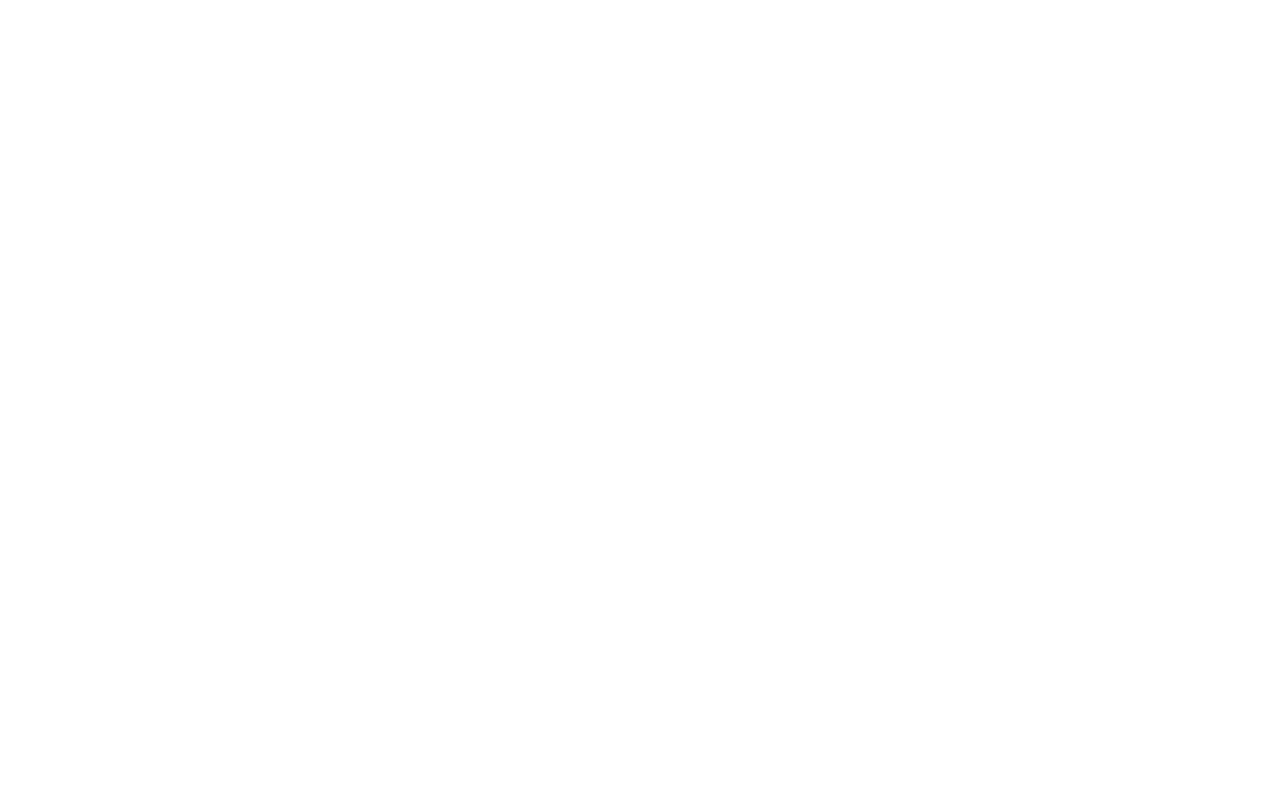
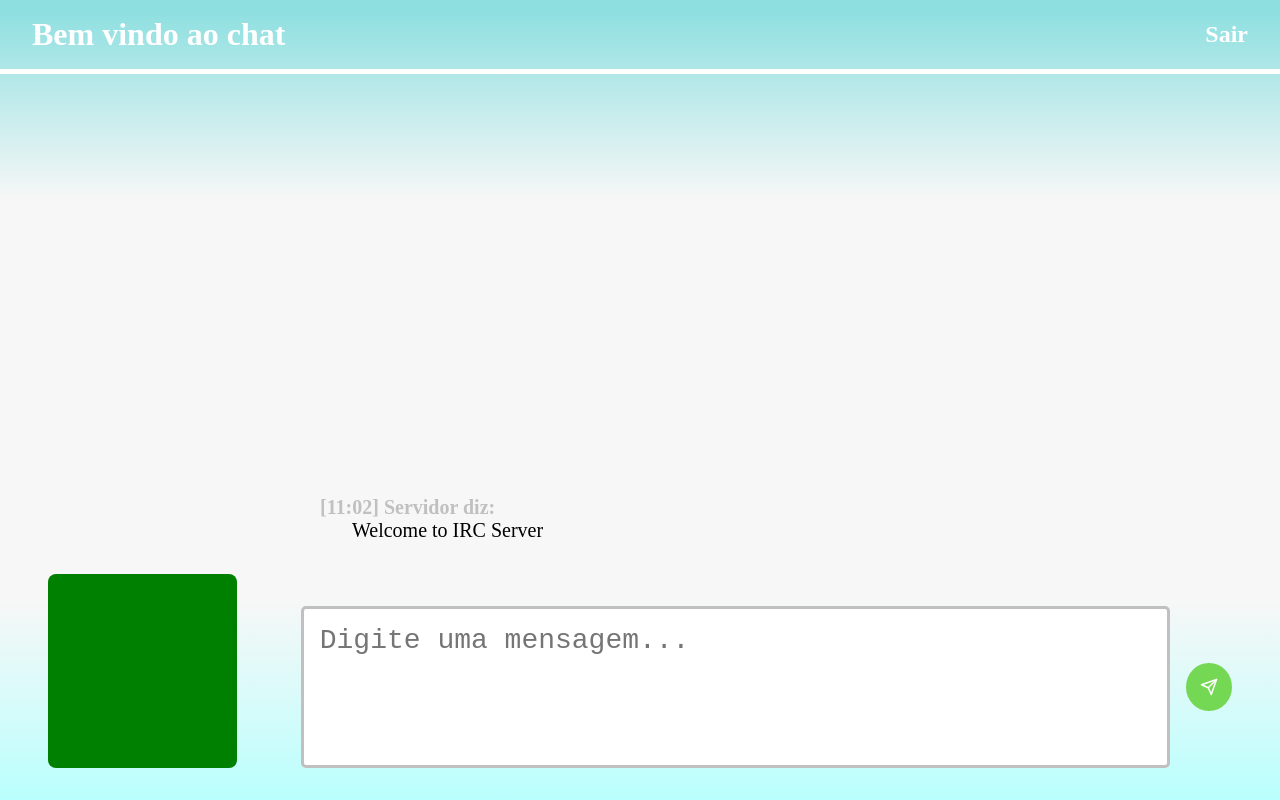
Before and after one commit to gustavo-oo/irc, a React (Create React App) app in the folder client/: page / in a window 1280 px wide. Built offline with nearby package versions, Linux system fonts and the light colour scheme.

Commit message:
:sparkles: chat screen

```diff
--- a/client/package.json
+++ b/client/package.json
@@ -8,6 +8,7 @@
     "@testing-library/user-event": "^13.5.0",
     "react": "^18.2.0",
     "react-dom": "^18.2.0",
+    "react-icons": "^4.7.1",
     "react-scripts": "5.0.1",
     "web-vitals": "^2.1.4"
   },
--- a/client/src/App.css
+++ b/client/src/App.css
@@ -0,0 +1,4 @@
+* {
+    box-sizing: border-box;
+    margin: 0;
+}
--- a/client/src/App.js
+++ b/client/src/App.js
@@ -1,8 +1,10 @@
 import './App.css';
+import ChatScreen from './Components/Chat';
 
 function App() {
   return (
     <div className="App">
+      <ChatScreen />
     </div>
   );
 }
--- /dev/null
+++ b/client/src/Components/Chat/index.jsx
@@ -0,0 +1,77 @@
+import './styles.css';
+import { useState, useEffect } from 'react';
+import { FiSend } from 'react-icons/fi'
+
+const ChatScreen = ({channelName}) => {
+    const [messages, setMessages] = useState([{time: '11:02', sender: "Servidor", message: "Welcome to IRC Server"}]);
+    const [newMessage, setNewMessage] = useState("");
+
+    const currentUser = "David";
+
+    const submitOnEnter = (event) => {
+        if(event.which === 13 && !event.shiftKey) {
+            if (!event.repeat) {
+                const newEvent = new Event("submit", {cancelable: true});
+                event.target.form.dispatchEvent(newEvent);
+                sendMessage(event);
+            }
+
+            event.preventDefault();
+        }
+    }
+
+    const formatMessage = (message) => {
+        let today = new Date();
+        let time = today.getHours() + ":" + today.getMinutes() + ":" + today.getSeconds();
+
+        return ({time: time, sender: currentUser, message: message});
+    }
+
+    const sendMessage = (e) => {
+        e.preventDefault();
+
+        if(!!newMessage){
+            setMessages(messages => [...messages, formatMessage(newMessage)]);
+            setNewMessage("");
+        }
+    }
+
+    useEffect(() => {
+        let object = document.getElementById("messages");
+        object.scrollTop = object.scrollHeight;
+    }, [messages])
+
+    return(
+        <div className='chat-screen'>
+            <div className='header'>
+                <h1>{channelName || "Bem vindo ao chat"}</h1>
+                <h2>Sair</h2>
+            </div>
+            <div className='messages-container'>
+                <div id="messages" className='messages'>
+                    {
+                        messages.map((message, key) => {return(
+                            <div key={key}>
+                                <span className='sender-info'>{`[${message.time}] ${message.sender} diz:`}</span>
+                                <p>{message.message}</p>
+                            </div>
+                        )})
+                    }
+                </div>
+                <div className='send-message'>
+                    <div className='image-container'/>
+                    <form id="form" onSubmit={(e) => sendMessage(e)}>
+                        <textarea
+                            id="textarea" onChange={e => setNewMessage(e.target.value)}
+                            type="text" rows={4} onKeyDown={submitOnEnter} value={newMessage}
+                            placeholder='Digite uma mensagem...' >
+                        </textarea>
+                        <button type='Submit'><FiSend size={18}/></button>
+                    </form>
+                </div>
+            </div>
+        </div>
+    )
+}
+
+export default ChatScreen;
--- /dev/null
+++ b/client/src/Components/Chat/styles.css
@@ -0,0 +1,101 @@
+.chat-screen {
+    min-height: 100vh;
+    min-width: 100vw;
+    background: linear-gradient(
+    0deg,
+    rgba(185, 255, 253, 1) 0%,
+    rgba(247, 247, 247, 1) 25%,
+    rgba(247, 247, 247, 1) 75%,
+    rgba(141, 223, 224, 1) 99%
+  );
+  color: #fff;
+  display: flex;
+  flex-direction: column;
+}
+
+.header {
+    display: flex;
+    justify-content: space-between;
+    align-items: center;
+    padding: 1rem 2rem;
+    border-bottom: 5px solid #fff;
+}
+
+h2:hover {
+    cursor: pointer;
+    text-decoration: underline;
+}
+
+.send-message {
+    display: flex;
+    padding: 2rem 3rem;
+    gap: 4rem;
+}
+
+.messages-container {
+    flex: 1;
+    display: flex;
+    flex-direction: column;
+    justify-content: flex-end;
+}
+
+.image-container{
+    width: 15rem;
+    border-radius: .5rem;
+    background-color: green;
+    margin-top: -2rem;
+}
+
+form {
+    width: 100%;
+    display: flex;
+    align-items: center;
+    gap: 1rem;
+}
+
+textarea {
+    padding: 1rem;
+    width: 100%;
+    resize: none;
+    font-size: 1.75rem;
+    border-radius: 5px;
+    border: 3px solid #c0c0c0;
+}
+
+button {
+    background-color: #75D855;
+    width: 3rem;
+    height: 3rem;
+    border-radius: 50%;
+    border: none;
+    color: white;
+    display: flex;
+    align-items: center;
+    justify-content: center;
+    cursor: pointer;
+}
+
+.messages {
+  color: #000;
+  margin-left: 20rem;
+  margin-right: 10rem;
+  max-height: 60vh;
+  overflow-y: scroll;
+  -ms-overflow-style: none;
+  scrollbar-width: none;
+  font-size: 1.25rem;
+}
+
+.messages::-webkit-scrollbar{
+    display: none;
+}
+
+span {
+    color: #c0c0c0;
+    font-weight: bold;
+}
+
+p {
+    margin-left: 2rem;
+    margin-bottom: 2rem;
+}
```
Also changed, not shown: 1 other file (tests, documents, lock files or other folders).
